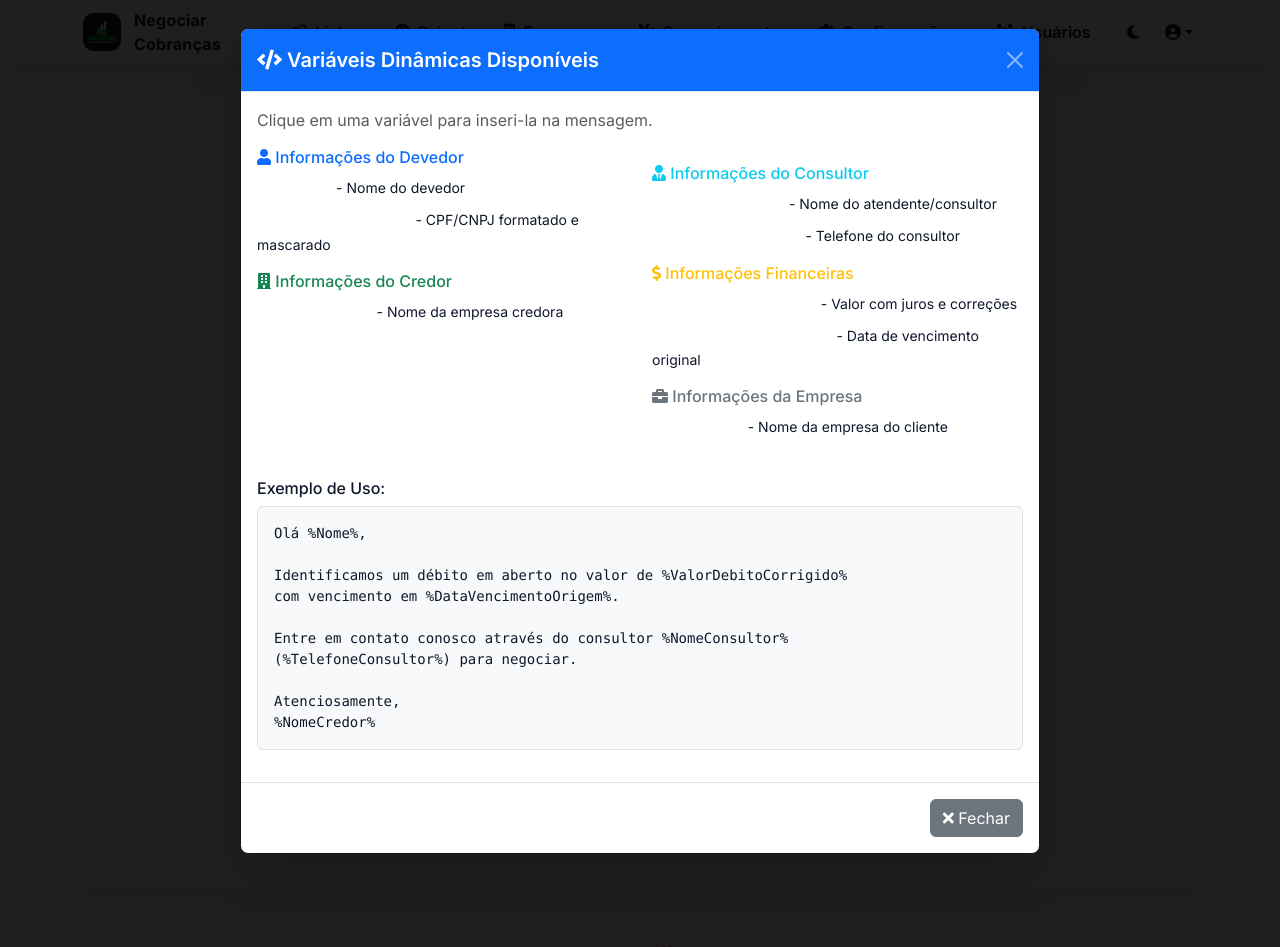
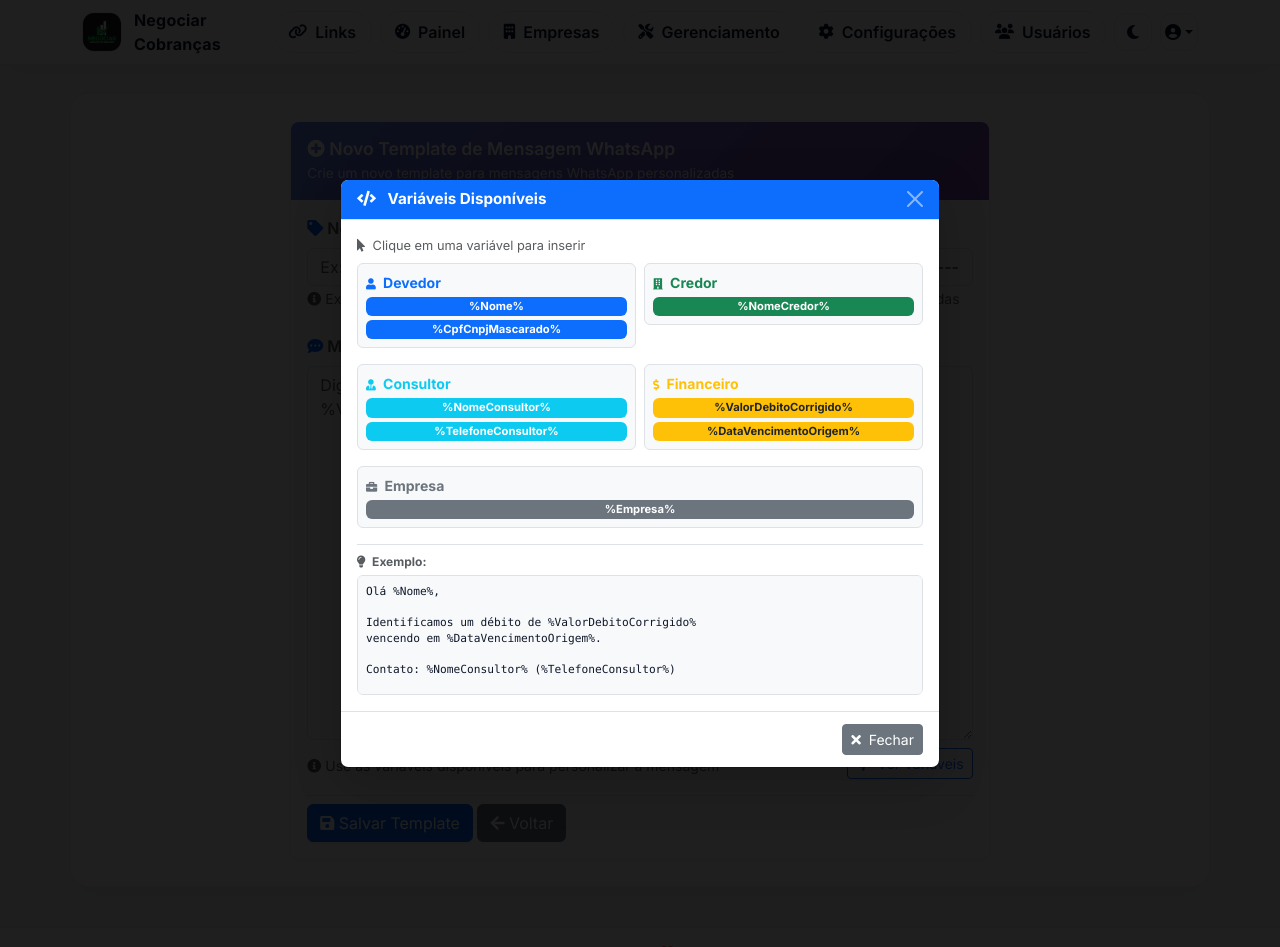
Before and after one commit to leandrosuy2/app_admin, a Django app: page /templates-mensagens/adicionar/ in a window 1280 px wide, after a click on "Ver Variáveis". Run offline with Django 4.2, Linux system fonts and the light colour scheme; the visitor is signed in with stand-in values (Sample User, id 1); data comes from the database, SQL or seed files in the repository; data that the repository does not hold is empty; parts of the project's set-up code (start-up, migrations or seed data) failed here and were passed over; some libraries are stand-ins or nearby versions.

Commit message:
ajustes nos modais

```diff
--- a/core/templates/template_mensagem_adicionar.html
+++ b/core/templates/template_mensagem_adicionar.html
@@ -142,100 +142,101 @@
 
     <!-- Modal com variáveis disponíveis -->
     <div class="modal fade" id="variaveisModal" tabindex="-1" role="dialog" aria-labelledby="variaveisModalLabel" aria-hidden="true">
-        <div class="modal-dialog modal-lg" role="document">
+        <div class="modal-dialog modal-dialog-centered" role="document" style="max-width: 600px;">
             <div class="modal-content shadow-lg">
-                <div class="modal-header bg-primary text-white">
-                    <h5 class="modal-title mb-0" style="font-weight: 600;" id="variaveisModalLabel">
-                        <i class="fas fa-code mr-2"></i> Variáveis Dinâmicas Disponíveis
-                    </h5>
+                <div class="modal-header bg-primary text-white py-2">
+                    <h6 class="modal-title mb-0 fw-bold" id="variaveisModalLabel" style="font-size: 0.95rem;">
+                        <i class="fas fa-code me-2"></i> Variáveis Disponíveis
+                    </h6>
                     <button type="button" class="btn-close btn-close-white" data-bs-dismiss="modal" aria-label="Close"></button>
                 </div>
-            <div class="modal-body">
-                <p class="text-muted">Clique em uma variável para inseri-la na mensagem.</p>
-                <div class="row">
-                    <div class="col-md-6">
-                        <h6 class="font-weight-bold text-primary">
-                            <i class="fas fa-user"></i> Informações do Devedor
-                        </h6>
-                        <ul class="list-unstyled">
-                            <li class="mb-2">
-                                <span class="variavel-item badge badge-primary badge-pill" style="cursor: pointer;" data-variavel="%Nome%">%Nome%</span>
-                                <small class="ml-2">- Nome do devedor</small>
-                            </li>
-                            <li class="mb-2">
-                                <span class="variavel-item badge badge-primary badge-pill" style="cursor: pointer;" data-variavel="%CpfCnpjMascarado%">%CpfCnpjMascarado%</span>
-                                <small class="ml-2">- CPF/CNPJ formatado e mascarado</small>
-                            </li>
-                        </ul>
+                <div class="modal-body p-3">
+                    <p class="text-muted mb-2 small" style="font-size: 0.8rem;">
+                        <i class="fas fa-mouse-pointer me-1"></i> Clique em uma variável para inserir
+                    </p>
 
-                        <h6 class="font-weight-bold text-success mt-3">
-                            <i class="fas fa-building"></i> Informações do Credor
-                        </h6>
-                        <ul class="list-unstyled">
-                            <li class="mb-2">
-                                <span class="variavel-item badge badge-success badge-pill" style="cursor: pointer;" data-variavel="%NomeCredor%">%NomeCredor%</span>
-                                <small class="ml-2">- Nome da empresa credora</small>
-                            </li>
-                        </ul>
+                    <div class="row g-2">
+                        <!-- Devedor -->
+                        <div class="col-6">
+                            <div class="border rounded p-2 mb-2" style="background: #f8f9fa;">
+                                <small class="text-primary fw-bold d-block mb-1">
+                                    <i class="fas fa-user me-1" style="font-size: 0.7rem;"></i> Devedor
+                                </small>
+                                <div class="d-flex flex-column gap-1">
+                                    <span class="variavel-item badge bg-primary" style="cursor: pointer; font-size: 0.7rem; padding: 0.25rem 0.5rem;" data-variavel="%Nome%">%Nome%</span>
+                                    <span class="variavel-item badge bg-primary" style="cursor: pointer; font-size: 0.7rem; padding: 0.25rem 0.5rem;" data-variavel="%CpfCnpjMascarado%">%CpfCnpjMascarado%</span>
+                                </div>
+                            </div>
+                        </div>
+
+                        <!-- Credor -->
+                        <div class="col-6">
+                            <div class="border rounded p-2 mb-2" style="background: #f8f9fa;">
+                                <small class="text-success fw-bold d-block mb-1">
+                                    <i class="fas fa-building me-1" style="font-size: 0.7rem;"></i> Credor
+                                </small>
+                                <div class="d-flex flex-column gap-1">
+                                    <span class="variavel-item badge bg-success" style="cursor: pointer; font-size: 0.7rem; padding: 0.25rem 0.5rem;" data-variavel="%NomeCredor%">%NomeCredor%</span>
+                                </div>
+                            </div>
+                        </div>
+
+                        <!-- Consultor -->
+                        <div class="col-6">
+                            <div class="border rounded p-2 mb-2" style="background: #f8f9fa;">
+                                <small class="text-info fw-bold d-block mb-1">
+                                    <i class="fas fa-user-tie me-1" style="font-size: 0.7rem;"></i> Consultor
+                                </small>
+                                <div class="d-flex flex-column gap-1">
+                                    <span class="variavel-item badge bg-info" style="cursor: pointer; font-size: 0.7rem; padding: 0.25rem 0.5rem;" data-variavel="%NomeConsultor%">%NomeConsultor%</span>
+                                    <span class="variavel-item badge bg-info" style="cursor: pointer; font-size: 0.7rem; padding: 0.25rem 0.5rem;" data-variavel="%TelefoneConsultor%">%TelefoneConsultor%</span>
+                                </div>
+                            </div>
+                        </div>
+
+                        <!-- Financeiro -->
+                        <div class="col-6">
+                            <div class="border rounded p-2 mb-2" style="background: #f8f9fa;">
+                                <small class="text-warning fw-bold d-block mb-1">
+                                    <i class="fas fa-dollar-sign me-1" style="font-size: 0.7rem;"></i> Financeiro
+                                </small>
+                                <div class="d-flex flex-column gap-1">
+                                    <span class="variavel-item badge bg-warning text-dark" style="cursor: pointer; font-size: 0.7rem; padding: 0.25rem 0.5rem;" data-variavel="%ValorDebitoCorrigido%">%ValorDebitoCorrigido%</span>
+                                    <span class="variavel-item badge bg-warning text-dark" style="cursor: pointer; font-size: 0.7rem; padding: 0.25rem 0.5rem;" data-variavel="%DataVencimentoOrigem%">%DataVencimentoOrigem%</span>
+                                </div>
+                            </div>
+                        </div>
+
+                        <!-- Empresa -->
+                        <div class="col-12">
+                            <div class="border rounded p-2" style="background: #f8f9fa;">
+                                <small class="text-secondary fw-bold d-block mb-1">
+                                    <i class="fas fa-briefcase me-1" style="font-size: 0.7rem;"></i> Empresa
+                                </small>
+                                <div class="d-flex flex-column gap-1">
+                                    <span class="variavel-item badge bg-secondary" style="cursor: pointer; font-size: 0.7rem; padding: 0.25rem 0.5rem;" data-variavel="%Empresa%">%Empresa%</span>
+                                </div>
+                            </div>
+                        </div>
                     </div>
-                    <div class="col-md-6">
-                        <h6 class="font-weight-bold text-info mt-3">
-                            <i class="fas fa-user-tie"></i> Informações do Consultor
-                        </h6>
-                        <ul class="list-unstyled">
-                            <li class="mb-2">
-                                <span class="variavel-item badge badge-info badge-pill" style="cursor: pointer;" data-variavel="%NomeConsultor%">%NomeConsultor%</span>
-                                <small class="ml-2">- Nome do atendente/consultor</small>
-                            </li>
-                            <li class="mb-2">
-                                <span class="variavel-item badge badge-info badge-pill" style="cursor: pointer;" data-variavel="%TelefoneConsultor%">%TelefoneConsultor%</span>
-                                <small class="ml-2">- Telefone do consultor</small>
-                            </li>
-                        </ul>
 
-                        <h6 class="font-weight-bold text-warning mt-3">
-                            <i class="fas fa-dollar-sign"></i> Informações Financeiras
-                        </h6>
-                        <ul class="list-unstyled">
-                            <li class="mb-2">
-                                <span class="variavel-item badge badge-warning badge-pill" style="cursor: pointer;" data-variavel="%ValorDebitoCorrigido%">%ValorDebitoCorrigido%</span>
-                                <small class="ml-2">- Valor com juros e correções</small>
-                            </li>
-                            <li class="mb-2">
-                                <span class="variavel-item badge badge-warning badge-pill" style="cursor: pointer;" data-variavel="%DataVencimentoOrigem%">%DataVencimentoOrigem%</span>
-                                <small class="ml-2">- Data de vencimento original</small>
-                            </li>
-                        </ul>
+                    <div class="mt-3 pt-2 border-top">
+                        <small class="text-muted fw-bold d-block mb-1" style="font-size: 0.75rem;">
+                            <i class="fas fa-lightbulb me-1"></i> Exemplo:
+                        </small>
+                        <pre class="bg-light p-2 border rounded mb-0" style="font-size: 0.7rem; line-height: 1.4; max-height: 120px; overflow-y: auto;"><code>Olá %Nome%,
 
-                        <h6 class="font-weight-bold text-secondary mt-3">
-                            <i class="fas fa-briefcase"></i> Informações da Empresa
-                        </h6>
-                        <ul class="list-unstyled">
-                            <li class="mb-2">
-                                <span class="variavel-item badge badge-secondary badge-pill" style="cursor: pointer;" data-variavel="%Empresa%">%Empresa%</span>
-                                <small class="ml-2">- Nome da empresa do cliente</small>
-                            </li>
-                        </ul>
+Identificamos um débito de %ValorDebitoCorrigido%
+vencendo em %DataVencimentoOrigem%.
+
+Contato: %NomeConsultor% (%TelefoneConsultor%)
+
+%NomeCredor%</code></pre>
                     </div>
                 </div>
-
-                <div class="mt-4">
-                    <h6 class="font-weight-bold">Exemplo de Uso:</h6>
-                    <pre class="bg-light p-3 border rounded"><code>Olá %Nome%,
-
-Identificamos um débito em aberto no valor de %ValorDebitoCorrigido%
-com vencimento em %DataVencimentoOrigem%.
-
-Entre em contato conosco através do consultor %NomeConsultor%
-(%TelefoneConsultor%) para negociar.
-
-Atenciosamente,
-%NomeCredor%</code></pre>
-                </div>
-            </div>
-                <div class="modal-footer">
-                    <button type="button" class="btn btn-secondary" data-bs-dismiss="modal">
-                        <i class="fas fa-times mr-1"></i> Fechar
+                <div class="modal-footer py-2">
+                    <button type="button" class="btn btn-sm btn-secondary" data-bs-dismiss="modal">
+                        <i class="fas fa-times me-1"></i> Fechar
                     </button>
                 </div>
             </div>
```
Also changed, not shown: core/templates/template_mensagem_editar.html (+86 -85 lines).
